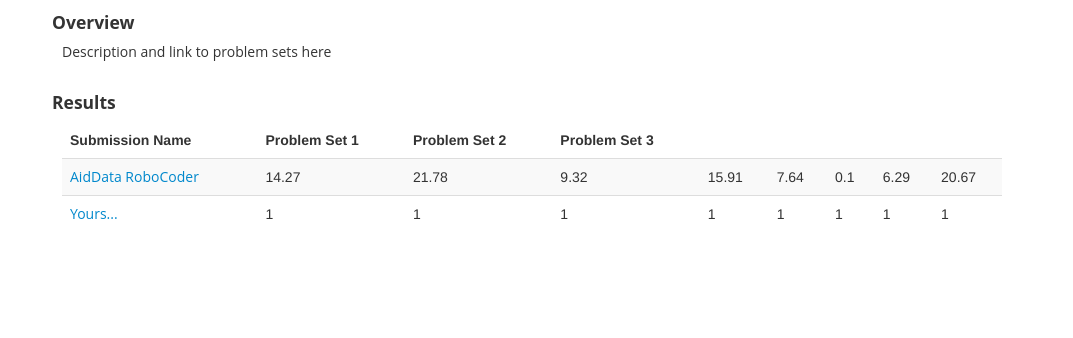
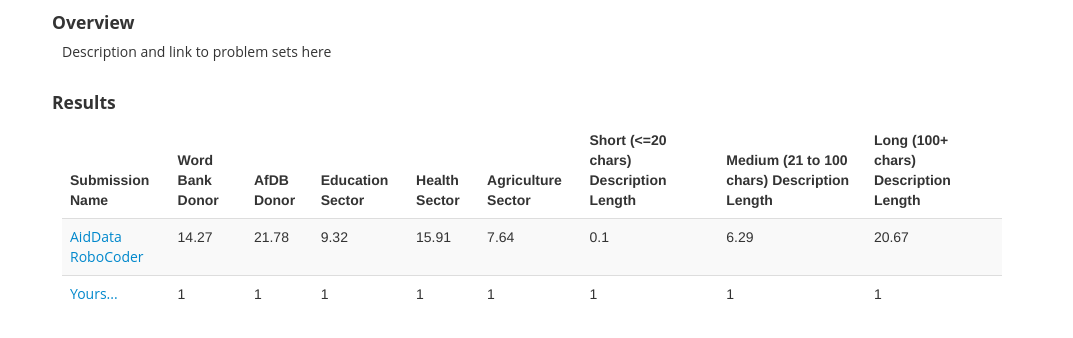
Before and after one commit to AidData-WM/activitycoding, a plain HTML site: page index.html in a window 1280 px wide. Shown: the part 68-406 px from the top of the page, without its empty margins (108-1181 px from the left). Drawn offline with Linux system fonts and the light colour scheme.

Commit message:
Update index.html

```diff
--- a/index.html
+++ b/index.html
@@ -21,9 +21,14 @@
 					<thead>
 						<tr>
 							<th>Submission Name</th>
-							<th>Problem Set 1</th>
-							<th>Problem Set 2</th>
-							<th>Problem Set 3</th>
+							<th>Word Bank Donor</th>
+							<th>AfDB Donor</th>
+							<th>Education Sector</th>
+							<th>Health Sector</th>
+							<th>Agriculture Sector</th>
+							<th>Short (<=20 chars) Description Length</th>
+							<th>Medium (21 to 100 chars) Description Length</th>
+							<th>Long (100+ chars) Description Length</th>
 						</tr>
 					</thead>
 					<tbody id="table-body">
```
